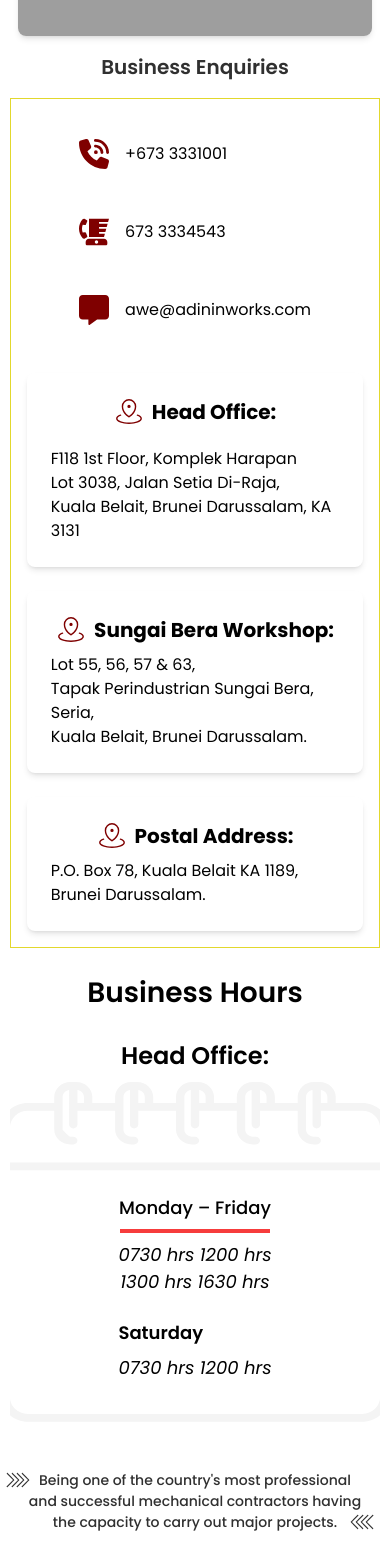
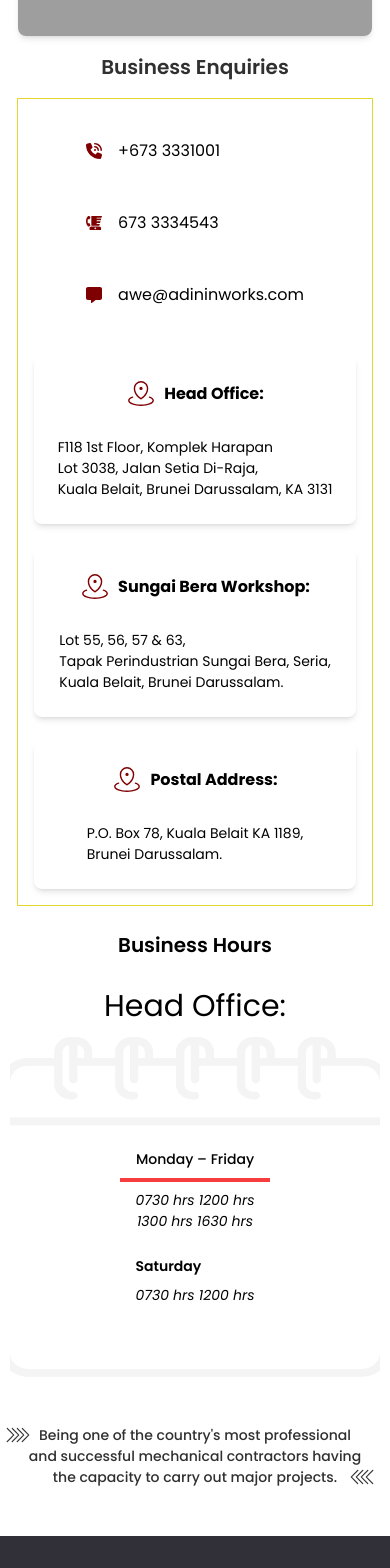
Before and after one commit to CloudBeesTechnology/AWE-Website, a React (Vite) app: page /contact in a window 390 px wide. Shown: the part 1140-2708 px from the top of the page. Built offline with nearby package versions, Linux system fonts and the light colour scheme; grey boxes are pictures that could not be loaded; what aws-amplify would draw is missing.

Commit message:
Updated: Added some changes.

```diff
--- a/src/Component/Organization/Footer.jsx
+++ b/src/Component/Organization/Footer.jsx
@@ -122,7 +122,7 @@
               {FooterData.map((val, index) => (
                 <SwiperSlide key={index}>
                   <div className="center">
-                    <div className="max-w-[180px] h-[170px] max-sm:h-[120px] border  ">
+                    <div className="max-w-[180px] h-[170px] max-sm:h-[120px]">
                       <img
                         className="object-cover w-full h-full "
                         src={val.img}
--- a/src/pages/applyJob/CareerSection.jsx
+++ b/src/pages/applyJob/CareerSection.jsx
@@ -106,7 +106,9 @@
       <p className='border py-1 px-3 text-[12px]'>{job.type}</p>
     </div>
     <div className='center py-2'>
-      <Link to="/addCandidates" className="bg-[#FEF116] text-black center font-bold py-1 px-4 rounded">
+      <Link to="/addCandidates"
+       state={{ position: job.title }}
+      className="bg-[#FEF116] text-black center font-bold py-1 px-4 rounded">
         APPLY JOB
       </Link>
     </div>
--- a/src/pages/applyJob/apply/ApplicatDetails.jsx
+++ b/src/pages/applyJob/apply/ApplicatDetails.jsx
@@ -20,6 +20,7 @@
   const [profileUpdate,setProfileUpdate]=useState("")
   const location = useLocation();
   const data = location.state?.editingData;
+  const jobTitle = location.state?.position;
 
   const {
     register,
@@ -87,6 +88,7 @@
                 {...register("position")}
                 type="text"
                 className="input-field"
+                value={jobTitle || ''}
               />
               {errors.position && (
                 <p className="text-[red] text-[13px]">
--- a/src/pages/contact/BusinessEnquiries.jsx
+++ b/src/pages/contact/BusinessEnquiries.jsx
@@ -26,7 +26,6 @@
 //             <p>+enquiries@adininworks.com</p>
 //           </div>
 //         </div>
-
 
 //         {/* Office Details */}
 //         <div className="">
@@ -70,11 +69,7 @@
 //   )
 // }
 
-
-
-
-
-import React from 'react';
+import React from "react";
 import { FaPhoneVolume } from "react-icons/fa6";
 import { FaBlenderPhone } from "react-icons/fa";
 import { FaMessage } from "react-icons/fa6";
@@ -84,36 +79,62 @@
   return (
     <div className="screen-size flex flex-col items-center justify-center sm:px-10">
       {/* Heading */}
-      <h2 className="text-[30px] max-sm:text-[20px] text-[#303030] font-semibold max-sm:mb-4 mb-8">Business Enquiries</h2>
+      <h2 className="text-[30px] max-sm:text-[20px] text-[#303030] font-semibold max-sm:mb-4 mb-8">
+        Business Enquiries
+      </h2>
 
       {/* Contact Info & Office Details */}
-      <div className='border border-[#E2D82D] center flex-col p-4 lg:p-12 sm:p-5'>
+      <div className="border border-[#E2D82D] center flex-col p-4 lg:p-12 sm:p-5">
         {/* Top contact info */}
-        <div className='flex flex-col md:flex-row sm:gap-6 lg:gap-56 mb-6'>
-          <div className=' bg-white p-6  rounded-lg flex items-center'>
-            <span role="img" aria-label="Phone" className="text-dark_red text-[30px]"><FaPhoneVolume /></span>
-            <p className="ml-4 ">+673 3331001</p>
+        <div className="flex flex-col md:flex-row sm:gap-6 lg:gap-56 mb-6">
+          <div className=" bg-white p-6  rounded-lg flex items-center">
+            <span
+              role="img"
+              aria-label="Phone"
+              className="text-dark_red text-[30px] max-sm:text-[16px]"
+            >
+              <FaPhoneVolume />
+            </span>
+            <p className="ml-4 text-[18px] max-sm:text-[16px]">+673 3331001</p>
           </div>
-          <div className=' bg-white p-6 rounded-lg flex items-center'>
-            <span role="img" aria-label="Phone" className="text-dark_red text-[30px]"><FaBlenderPhone /></span>
-            <p className="ml-4">673 3334543</p>
+          <div className=" bg-white p-6 rounded-lg flex items-center">
+            <span
+              role="img"
+              aria-label="Phone"
+              className="text-dark_red text-[30px] max-sm:text-[16px]"
+            >
+              <FaBlenderPhone />
+            </span>
+            <p className="ml-4 text-[18px] max-sm:text-[16px]">673 3334543</p>
           </div>
-          <div className=' bg-white p-6 rounded-lg flex items-center'>
-            <span role="img" aria-label="Email" className="text-dark_red text-[30px]"><FaMessage /></span>
-            <p className="ml-4">awe@adininworks.com</p>
+          <div className=" bg-white p-6 rounded-lg flex items-center">
+            <span
+              role="img"
+              aria-label="Email"
+              className="text-dark_red text-[30px] max-sm:text-[16px]"
+            >
+              <FaMessage />
+            </span>
+            <p className="ml-4 text-[18px] max-sm:text-[16px]">awe@adininworks.com</p>
           </div>
         </div>
 
         {/* Office Details */}
-        <div className='flex flex-col lg:flex-row gap-6'>
+        <div className="flex flex-col lg:flex-row gap-6">
           {/* Registered Office */}
-          <div className='w-full sm:w-[411px] h-[267px] max-sm:h-auto bg-white p-6 rounded-lg shadow-md'>
-            <h2 className="text-xl font-bold mb-2 flex items-center justify-center">
-              <span role="img" aria-label="Location" className="mr-2 text-dark_red text-[30px]"><PiMapPinAreaLight /></span>
+          <div className="flex flex-col items-center justify-center w-full sm:w-[411px] h-[200px] max-sm:h-auto bg-white p-6 rounded-lg shadow-md">
+            <h3 className="text-xl  max-sm:text-[16px] font-bold mb-2 flex items-center justify-center">
+              <span
+                role="img"
+                aria-label="Location"
+                className="mr-2 text-dark_red text-[30px]"
+              >
+                <PiMapPinAreaLight />
+              </span>
               Head Office:
-            </h2>
-            <div className="max-sm:mt-5">
-              <p className=''>
+            </h3>
+            <div className="max-sm:mt-5 text-[18px] max-sm:text-[14px]">
+              <p>
                 F118 1st Floor, Komplek Harapan <br />
                 Lot 3038, Jalan Setia Di-Raja, <br />
                 Kuala Belait, Brunei Darussalam, KA 3131
@@ -122,25 +143,44 @@
           </div>
 
           {/* Head Office */}
-          <div className='w-full sm:w-[411px] h-[267px]  max-sm:h-auto bg-white p-6 rounded-lg shadow-md'>
-            <h3 className="text-xl font-bold mb-2 flex items-center justify-center">
-              <span role="img" aria-label="Location" className="mr-2 text-dark_red text-[30px]"><PiMapPinAreaLight /></span>
+          <div className="flex flex-col items-center justify-center w-full sm:w-[411px] h-[200px]  max-sm:h-auto bg-white p-6 rounded-lg shadow-md">
+            <h3 className="text-xl max-sm:text-[16px] font-bold mb-2 flex items-center justify-center">
+              <span
+                role="img"
+                aria-label="Location"
+                className="mr-2 text-dark_red text-[30px]"
+              >
+                <PiMapPinAreaLight />
+              </span>
               Sungai Bera Workshop:
             </h3>
-            <p>Lot 55, 56, 57 & 63, <br />
-              Tapak Perindustrian Sungai Bera, Seria, <br />
-              Kuala Belait, Brunei Darussalam.</p>
-
+            <div className="max-sm:mt-5 text-[18px] max-sm:text-[14px]">
+              <p>
+                Lot 55, 56, 57 & 63, <br />
+                Tapak Perindustrian Sungai Bera, Seria, <br />
+                Kuala Belait, Brunei Darussalam.
+              </p>
+            </div>
           </div>
 
           {/* Postal Address */}
-          <div className='w-full sm:w-[411px] h-[267px] max-sm:h-auto bg-white p-6 rounded-lg shadow-md'>
-            <h3 className="text-xl font-bold mb-2 flex items-center justify-center">
-              <span role="img" aria-label="Location" className="mr-2 text-dark_red text-[30px]"><PiMapPinAreaLight /></span>
+          <div className="flex flex-col items-center justify-center w-full sm:w-[411px] h-[200px] max-sm:h-auto bg-white p-6 rounded-lg shadow-md">
+            <h3 className="text-xl  max-sm:text-[16px] font-bold mb-2 flex items-center justify-center">
+              <span
+                role="img"
+                aria-label="Location"
+                className="mr-2 text-dark_red text-[30px]"
+              >
+                <PiMapPinAreaLight />
+              </span>
               Postal Address:
             </h3>
-            <p>P.O. Box 78, Kuala Belait KA 1189, <br />
-              Brunei Darussalam.</p>
+            <div className="max-sm:mt-5 text-[18px] max-sm:text-[14px]">
+              <p>
+                P.O. Box 78, Kuala Belait KA 1189, <br />
+                Brunei Darussalam.
+              </p>
+            </div>
           </div>
         </div>
       </div>
--- a/src/pages/contact/BusinessHours.jsx
+++ b/src/pages/contact/BusinessHours.jsx
@@ -84,8 +84,8 @@
     <div className="screen-size flex flex-col items-center justify-center mt-6">
 
       {/* Heading */}
-      <h2 className="text-[28px] sm:text-[30px] font-semibold mb-6">Business Hours</h2>
-      <h3 className="text-[24px] sm:text-[26px] font-semibold mb-2">Head Office:</h3>
+      <h2 className="text-[30px] max-sm:text-[20px] font-semibold mb-6">Business Hours</h2>
+      <h3 className="text-[30px] max-sm:text-[20px]-semibold mb-2">Head Office:</h3>
 
       {/* Business Hours Grid */}
       <div className="flex justify-center gap-4 max-w-4xl w-full bg-white sm:p-6 ">
@@ -94,18 +94,18 @@
         <div className="relative p-4" style={{ backgroundImage: `url(${calendar})`, width: "100%", maxWidth: "384px", height: "340px", backgroundSize: 'cover', backgroundPosition: 'center' }}>
           <div className='mt-24'>
 
-            <p className='text-center text-[18px] sm:text-[20px] font-medium'>Monday – Friday</p>
+            <p className='text-center text-[18px] max-sm:text-[14px] font-medium'>Monday – Friday</p>
             <div className="flex justify-center">
               <div className="border-b-4 border-[#F63C3C] w-[150px] sm:w-[175px] mt-2"></div>
             </div>
 
             <div className='flex flex-col items-center mt-2'>
-              <p className='text-[18px] sm:text-[20px]'><i>0730 hrs  1200 hrs</i></p>
-              <p className='text-[18px] sm:text-[20px]'><i>1300 hrs  1630 hrs</i></p>
+              <p className='text-[18px] max-sm:text-[14px]'><i>0730 hrs  1200 hrs</i></p>
+              <p className='text-[18px] max-sm:text-[14px]'><i>1300 hrs  1630 hrs</i></p>
               <br />
               <div>
-                <p className='text-start text-[18px] sm:text-[20px] font-semibold'>Saturday</p>
-                <p className='text-[18px] sm:text-[20px] mt-2'><i>0730 hrs  1200 hrs</i></p>
+                <p className='text-start text-[18px] max-sm:text-[14px] font-semibold'>Saturday</p>
+                <p className='text-[18px] max-sm:text-[14px] mt-2'><i>0730 hrs  1200 hrs</i></p>
               </div>
             </div>
           </div>
--- a/src/pages/contact/ContactSection.jsx
+++ b/src/pages/contact/ContactSection.jsx
@@ -14,13 +14,13 @@
           <p className="text-[18px] max-sm:text-[14px] text-[#303030] font medium">We would like to know more about the needs of your business.</p>
         </div>
 
-        <div className="px-2 gap-4 lg:px-24 md:px-16px flex justify-evenly items-center w-full max-[900px]:flex-col">
+        <div className="px-2 gap-4 lg:px-16 flex justify-evenly items-center w-full max-[900px]:flex-col max-[900px]:w-full">
           {/* Left Image Section */}
           <div className="w-full sm:w-2/4 flex items-center">
             <img
               src={image2}
               alt="Office"
-              className="w-full h-[342px] rounded-lg shadow-md object-cover sm:w-[552px] max-sm:h-[342px]"
+              className="w-[650px] max-sm:w-[552px] h-[400px] max-sm:h-[342px] rounded-lg shadow-md object-cover sm:w-[600px] "
               // style={{ width: '552px' , height: '342px' }}
             />
           </div>
@@ -29,7 +29,7 @@
           <div className="w-full sm:w-2/4 flex items-center">
             <iframe
               src="https://www.google.com/maps/embed?pb=!1m18!1m12!1m3!1d3977.0923023672653!2d114.19749617413386!3d4.577441895397145!2m3!1f0!2f0!3f0!3m2!1i1024!2i768!4f13.1!3m3!1m2!1s0x3218ab891ae36e25%3A0xc6202b85ab025a0!2sADININ%20WORKS%20%26%20ENGINEERING%20SDN%20BHD%20(OFFICIAL)!5e0!3m2!1sen!2sin!4v1728113031914!5m2!1sen!2sin"
-              className="w-full h-[342px]  rounded-lg shadow-md sm:w-[552px] max-sm:h-[342px]"
+              className="w-full max-sm:w-[552px] h-[400px] max-sm:h-[342px] rounded-lg shadow-md "
               // style={{ width: '552px' , height: '342px' }}
               loading="lazy"
             ></iframe>
--- a/src/pages/home/HomeMS.jsx
+++ b/src/pages/home/HomeMS.jsx
@@ -5,14 +5,14 @@
   return (
     <div className="text-center screen-size center flex-col mb-10  md:px-24">
 
-     <h2 className="mb-12 text-black sm:my-10 mb-5 text-[20px] text-center sm:text-[34px] font-semibold relative">
+     <h2 className="mb-5 text-black sm:my-10  text-[20px] text-center sm:text-[34px] font-semibold relative">
         <span className='w-full sm:absolute sm:w-[200px] sm:h-4 sm:top-11 sm:border-b-4 border-dark_red'></span>
         Our Services
       </h2>
       <div>
 
 
-        <div className="px-4 sm:px-0 flex  flex-wrap items-center center gap-5 w-full  px-24">
+        <div className="max-sm:px-2 px-16 flex  flex-wrap items-center center gap-5 w-full">
           {services.map((service, index) => (
             <div
               key={index}
--- a/src/pages/home/HomeNR.jsx
+++ b/src/pages/home/HomeNR.jsx
@@ -20,13 +20,13 @@
   return (
     <>
       <section className="screen-size relative bg-bottom">
-        <div className="relative z-10 flex flex-col lg:flex-row border gap-12 justify-between items-start lg:items-center p-8 lg:p-16">
+        <div className="relative z-10 flex flex-col lg:flex-row border gap-12 max-sm:gap-4 justify-between items-start lg:items-center p-8 lg:p-16">
 
           {/* Left Section - Main Heading */}
           <div className="font-poppins text-white">
             <div className='max-sm:text-center text-4xl font-poppins font-extrabold'>{mainContent.heading}</div>
             <div className="mt-8 text-[12px] font-poppins sm:text-[14px]">{mainContent.description}</div>
-            <div className='mt-16 max-sm:center'>
+            <div className='mt-16 max-sm:mt-6 max-sm:center'>
               <Link to="/about" className=' py-4 px-6 text-black font-lg w-[211px] h-[56px] bg-[#FEF116] '>DISCOVER MORE</Link>
             </div>
           </div>
```
Also changed, not shown: src/pages/about/AboutValues.jsx (+5 -5 lines), src/pages/home/HomeNewEvent.jsx (+8 -7 lines).
